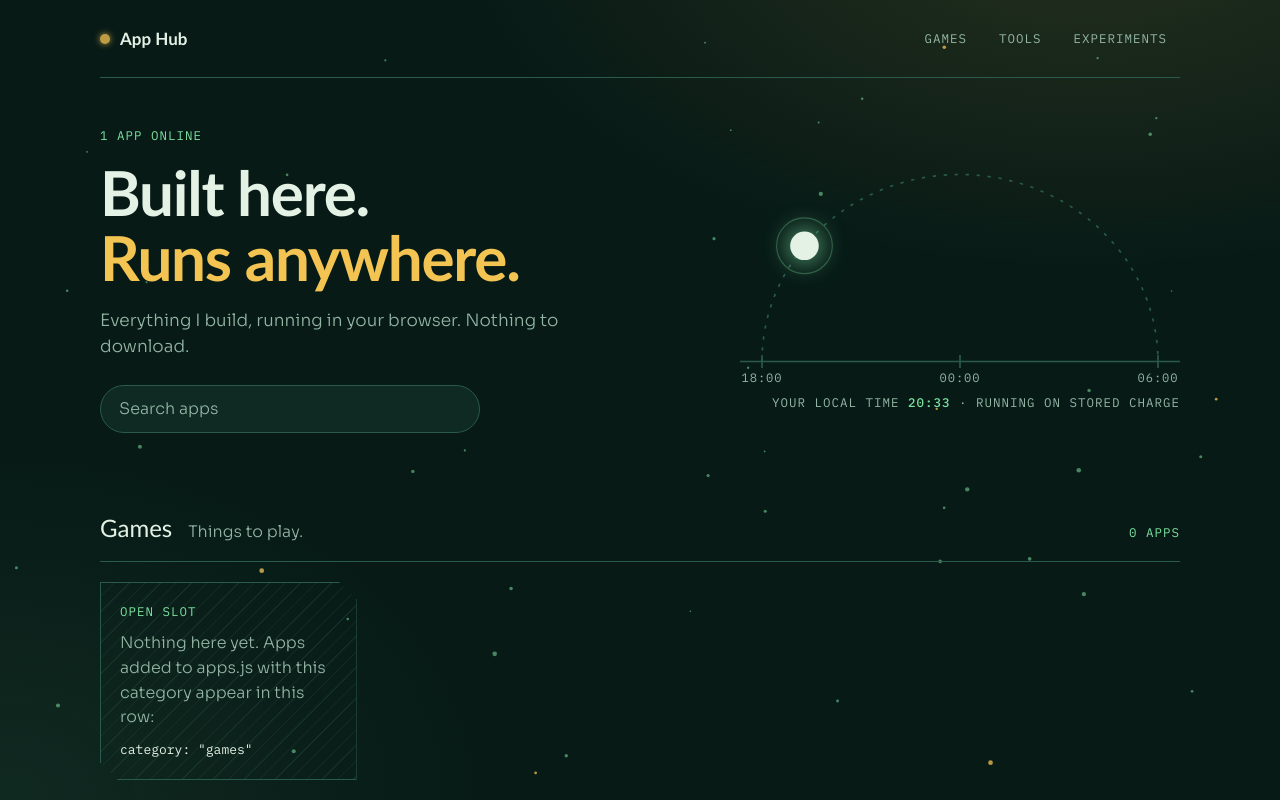
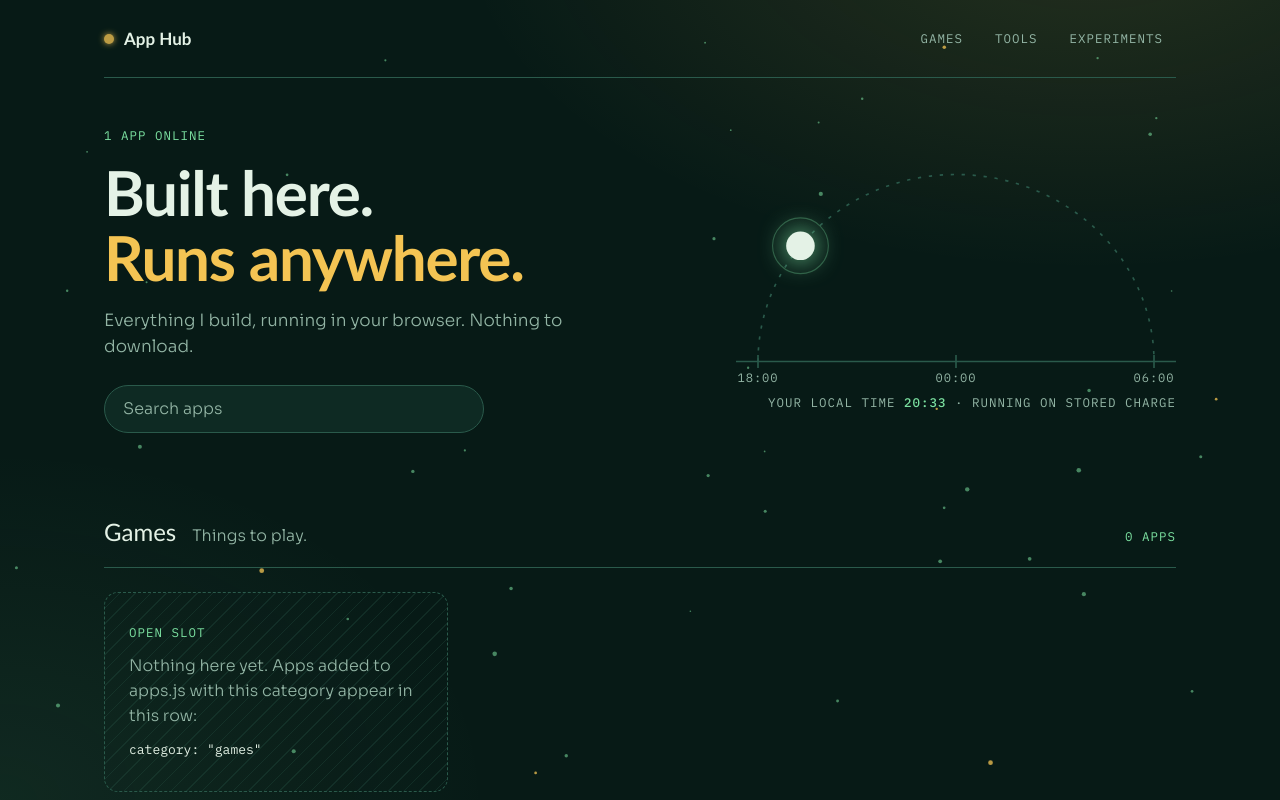
Before and after one commit to illusioment/PersonalWebsite, a plain HTML site: page index.html in a window 1280 px wide. Shown: the top 800 px of the page. Drawn offline with Linux system fonts and the light colour scheme; a web font is replaced by a local one.

Commit message:
Fix hub spacing, card edges and sun dial position
Cards and open slots are now bordered rounded panels with even padding,
the sun dial is positioned with a transform, and missing card images fall
back to a placeholder.

Co-Authored-By: Claude Fable 5.2 <noreply@anthropic.com>
Claude-Session: https://claude.ai/code/session_015XnhXASNnevzRSxJNqmVsd

```diff
--- a/index.html
+++ b/index.html
@@ -22,7 +22,6 @@
   --font-display: "Unbounded", "Trebuchet MS", sans-serif;
   --font-body: "Sora", "Segoe UI", system-ui, sans-serif;
   --font-mono: "IBM Plex Mono", ui-monospace, Menlo, monospace;
-  --cut: 18px;
   color-scheme: dark;
 }
 * { box-sizing: border-box; }
@@ -36,7 +35,7 @@ body {
   background-attachment: fixed;
 }
 #field { position: fixed; inset: 0; width: 100%; height: 100%; pointer-events: none; z-index: 0; }
-.wrap { position: relative; z-index: 1; max-width: 1120px; margin: 0 auto; padding: 0 20px; }
+.wrap { position: relative; z-index: 1; max-width: 1120px; margin: 0 auto; padding: 0 24px; }
 :focus-visible { outline: 2px solid var(--sun); outline-offset: 3px; }
 .mono { font-family: var(--font-mono); font-size: 12.5px; letter-spacing: .08em; text-transform: uppercase; }
 
@@ -68,8 +67,8 @@ h1 span { color: var(--sun); }
 .dial .ground { stroke: var(--line); stroke-width: 1.5; }
 .dial .tick { stroke: var(--line); stroke-width: 1.5; }
 .dial text { fill: var(--muted); font-family: var(--font-mono); font-size: 11px; letter-spacing: .08em; }
-.dial .orb { fill: var(--sun); filter: drop-shadow(0 0 16px var(--sun)); transition: cx 1s, cy 1s; }
-.dial .halo { fill: none; stroke: var(--sun); stroke-opacity: .35; transition: cx 1s, cy 1s; animation: halo 4s ease-out infinite; }
+.dial .orb { fill: var(--sun); filter: drop-shadow(0 0 16px var(--sun)); }
+.dial .halo { fill: none; stroke: var(--sun); stroke-opacity: .35; animation: halo 4s ease-out infinite; }
 .dial.night .orb { fill: var(--text); filter: drop-shadow(0 0 12px var(--leaf)); }
 .dial.night .halo { stroke: var(--leaf); }
 @keyframes halo { from { r: 14; stroke-opacity: .5; } to { r: 44; stroke-opacity: 0; } }
@@ -86,17 +85,17 @@ h1 span { color: var(--sun); }
 .search:focus { border-color: var(--leaf); outline: none; box-shadow: 0 0 0 3px rgba(123, 224, 160, .15); }
 
 /* Sections */
-section.cat { padding: 36px 0 12px; scroll-margin-top: 16px; }
-.cat-head { display: flex; flex-wrap: wrap; align-items: baseline; gap: 6px 16px; padding-bottom: 14px; margin-bottom: 20px; border-bottom: 1px solid var(--line); }
+section.cat { padding: 40px 0 8px; scroll-margin-top: 16px; }
+.cat-head { display: flex; flex-wrap: wrap; align-items: baseline; gap: 8px 16px; padding-bottom: 16px; margin-bottom: 24px; border-bottom: 1px solid var(--line); }
 .cat-head h2 { font-family: var(--font-display); font-weight: 400; font-size: 24px; margin: 0; }
 .cat-head p { margin: 0; color: var(--muted); flex: 1 1 200px; }
 .cat-head .mono { color: var(--leaf); }
-.grid { display: grid; grid-template-columns: repeat(auto-fill, minmax(250px, 1fr)); gap: 18px; }
+.grid { display: grid; grid-template-columns: repeat(auto-fill, minmax(280px, 1fr)); gap: 20px; }
 
 /* Cards */
 .card, .slot {
-  clip-path: polygon(0 0, calc(100% - var(--cut)) 0, 100% var(--cut), 100% 100%, var(--cut) 100%, 0 calc(100% - var(--cut)));
-  min-height: 190px; padding: 20px; display: flex; flex-direction: column; gap: 10px;
+  border: 1px solid var(--line); border-radius: 14px;
+  min-height: 200px; padding: 24px; display: flex; flex-direction: column; gap: 12px;
 }
 .card {
   --mx: 50%; --my: 0%;
@@ -104,12 +103,11 @@ section.cat { padding: 36px 0 12px; scroll-margin-top: 16px; }
   background:
     radial-gradient(260px circle at var(--mx) var(--my), rgba(244, 196, 83, .16), transparent 70%),
     linear-gradient(160deg, #123329, var(--panel));
-  box-shadow: inset 0 0 0 1px var(--line);
-  transition: box-shadow .25s, translate .25s;
+  transition: border-color .25s, translate .25s;
   animation: rise .6s ease-out backwards; animation-delay: calc(var(--i) * 70ms);
 }
 @keyframes rise { from { translate: 0 14px; } }
-.card:hover { box-shadow: inset 0 0 0 1px var(--sun); translate: 0 -3px; }
+.card:hover { border-color: var(--sun); translate: 0 -3px; }
 .card-top { display: flex; align-items: center; justify-content: space-between; gap: 12px; }
 .glyph { width: 44px; height: 44px; flex: none; }
 .glyph rect { fill: var(--leaf); transition: fill .25s; }
@@ -124,8 +122,8 @@ section.cat { padding: 36px 0 12px; scroll-margin-top: 16px; }
 
 .slot {
   justify-content: center; color: var(--muted);
+  border-style: dashed;
   background: repeating-linear-gradient(135deg, transparent 0 10px, rgba(42, 90, 75, .28) 10px 11px);
-  box-shadow: inset 0 0 0 1px var(--line);
 }
 .slot .mono { color: var(--leaf); }
 .slot code { font-family: var(--font-mono); font-size: 13px; color: var(--text); }
@@ -169,8 +167,7 @@ footer { margin-top: 48px; padding: 20px 0 36px; border-top: 1px solid var(--lin
         <text x="20" y="214" text-anchor="middle" id="t0"></text>
         <text x="200" y="214" text-anchor="middle" id="t1"></text>
         <text x="380" y="214" text-anchor="middle" id="t2"></text>
-        <circle class="halo" id="halo" r="14"/>
-        <circle class="orb" id="orb" r="13"/>
+        <g id="sun"><circle class="halo" r="14"/><circle class="orb" r="13"/></g>
       </svg>
       <p class="mono" id="clock"></p>
     </div>
@@ -281,7 +278,7 @@ function tick() {
   const day = h >= 6 && h < 18;
   const t = day ? (h - 6) / 12 : ((h + 6) % 24) / 12;
   const x = 200 - 180 * Math.cos(Math.PI * t), y = 195 - 170 * Math.sin(Math.PI * t);
-  ["orb", "halo"].forEach((id) => { $(id).setAttribute("cx", x.toFixed(1)); $(id).setAttribute("cy", y.toFixed(1)); });
+  $("sun").setAttribute("transform", "translate(" + x.toFixed(1) + " " + y.toFixed(1) + ")");
   $("dial").classList.toggle("night", !day);
   $("t0").textContent = day ? "06:00" : "18:00";
   $("t1").textContent = day ? "12:00" : "00:00";
```
Also changed, not shown: tools/card-market/index.html (+6 -4 lines).
